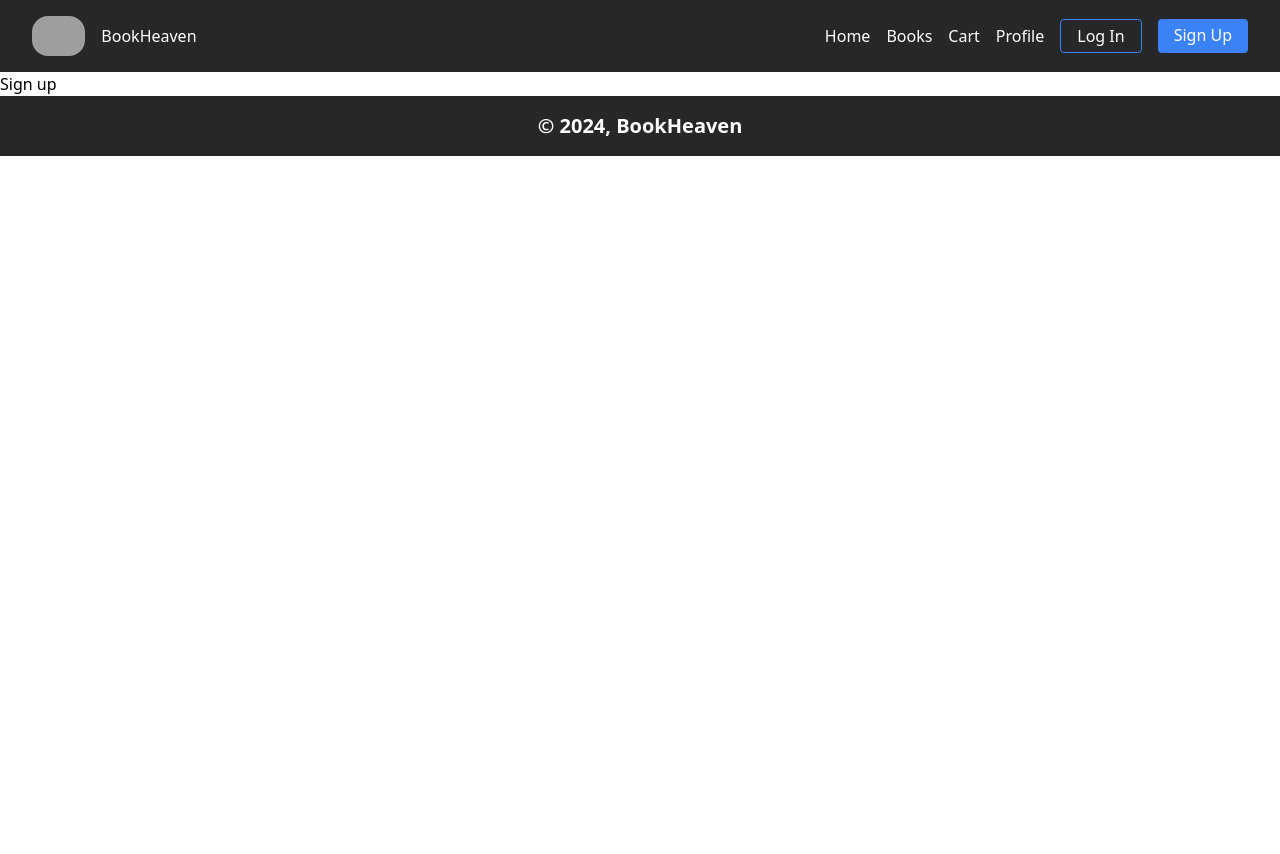
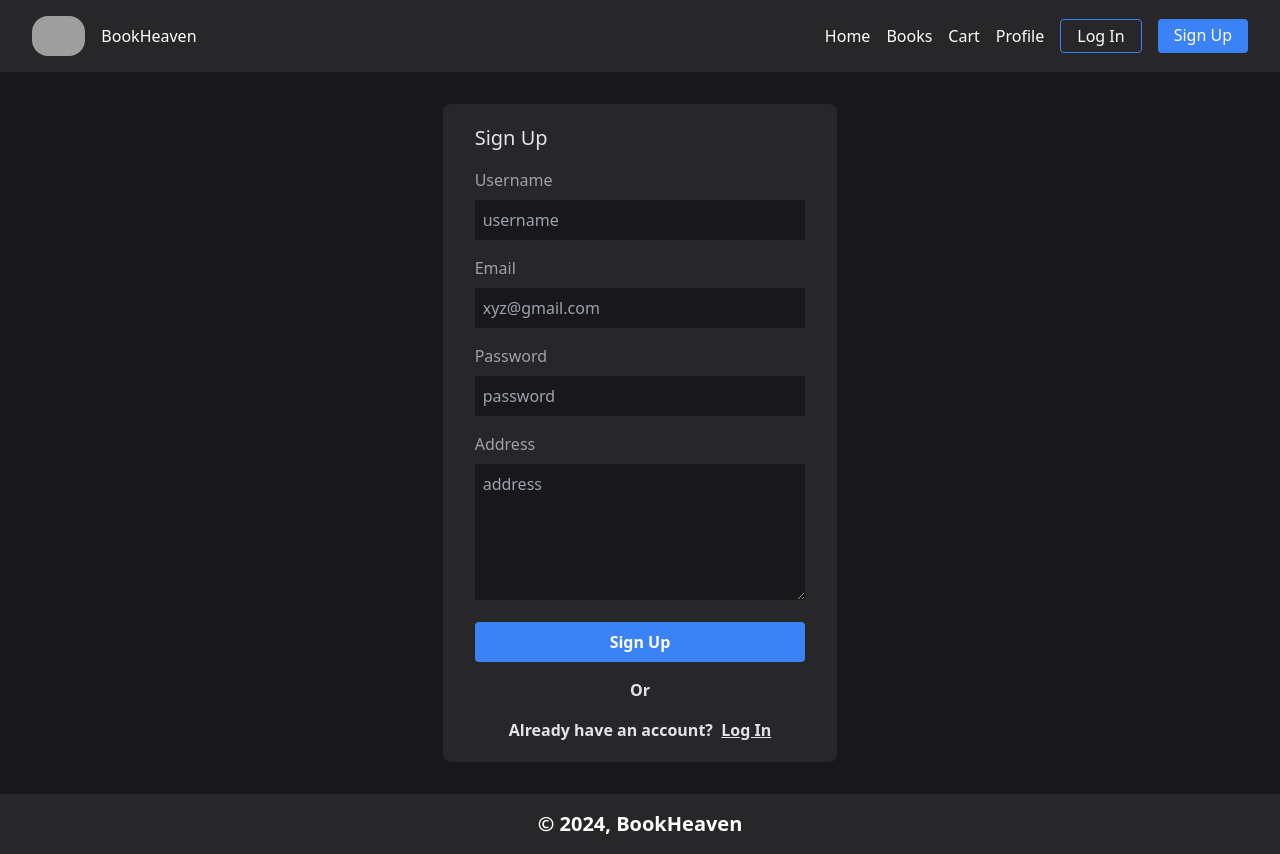
Before and after one commit to prishadoshi/book-store, a React (Vite) app in the folder frontend/: page /SignUp in a window 1280 px wide. Before the commit the page ends 800 px from the top, so only its background shows below. Built offline with nearby package versions, Linux system fonts and the light colour scheme; grey boxes are pictures that could not be loaded.

Commit message:
create login and signup UI

```diff
--- a/frontend/src/pages/Login.jsx
+++ b/frontend/src/pages/Login.jsx
@@ -1,7 +1,54 @@
 import React from "react";
+import { Link } from "react-router-dom";
 
 const Login = () => {
-  return <div>Login</div>;
+  return (
+    <div className="h-[90vh] bg-zinc-900 px-12 py-8 flex items-center justify-center">
+      <div className="bg-zinc-800 rounded-lg px-8 py-5 w-full md:w-3/6 lg:w-2/6">
+        <p className="text-zinc-200 text-xl">Log In</p>
+        <div className="mt-4">
+          <div>
+            <label htmlFor="" className="text-zinc-400">
+              Username
+            </label>
+            <input
+              type="text"
+              className="w-full mt-2 bg-zinc-900 text-zinc-100 p-2 outline-none"
+              placeholder="username"
+              name="username"
+              required
+            />
+          </div>
+          <div className="mt-4">
+            <label htmlFor="" className="text-zinc-400">
+              Password
+            </label>
+            <input
+              type="password"
+              className="w-full mt-2 bg-zinc-900 text-zinc-100 p-2 outline-none"
+              placeholder="password"
+              name="password"
+              required
+            />
+          </div>
+          <div className="mt-4">
+            <button className="w-full bg-blue-500 text-white font-semibold py-2 rounded hover:bg-blue-400">
+              Sign In
+            </button>
+          </div>
+          <p className="flex mt-4 items-center justify-center text-zinc-200 font-semibold">
+            Or
+          </p>
+          <p className="flex mt-4 items-center justify-center text-zinc-200 font-semibold">
+            Do not have an account? &nbsp;
+            <Link to="/signup" className="hover:text-blue-500">
+              <u>Sign Up</u>
+            </Link>
+          </p>
+        </div>
+      </div>
+    </div>
+  );
 };
 
 export default Login;
--- a/frontend/src/pages/SignUp.jsx
+++ b/frontend/src/pages/SignUp.jsx
@@ -1,7 +1,78 @@
 import React from "react";
+import { Link } from "react-router-dom";
 
 const SignUp = () => {
-  return <div>Sign up</div>;
+  return (
+    <div className="h-auto bg-zinc-900 px-12 py-8 flex items-center justify-center">
+      <div className="bg-zinc-800 rounded-lg px-8 py-5 w-full md:w-3/6 lg:w-2/6">
+        <p className="text-zinc-200 text-xl">Sign Up</p>
+        <div className="mt-4">
+          <div>
+            <label htmlFor="" className="text-zinc-400">
+              Username
+            </label>
+            <input
+              type="text"
+              className="w-full mt-2 bg-zinc-900 text-zinc-100 p-2 outline-none"
+              placeholder="username"
+              name="username"
+              required
+            />
+          </div>
+          <div className="mt-4">
+            <label htmlFor="" className="text-zinc-400">
+              Email
+            </label>
+            <input
+              type="email"
+              className="w-full mt-2 bg-zinc-900 text-zinc-100 p-2 outline-none"
+              placeholder="xyz@gmail.com"
+              name="email"
+              required
+            />
+          </div>
+          <div className="mt-4">
+            <label htmlFor="" className="text-zinc-400">
+              Password
+            </label>
+            <input
+              type="password"
+              className="w-full mt-2 bg-zinc-900 text-zinc-100 p-2 outline-none"
+              placeholder="password"
+              name="password"
+              required
+            />
+          </div>
+          <div className="mt-4">
+            <label htmlFor="" className="text-zinc-400">
+              Address
+            </label>
+            <textarea
+              className="w-full mt-2 bg-zinc-900 text-zinc-100 p-2 outline-none"
+              rows="5"
+              placeholder="address"
+              name="Address"
+              required
+            />
+          </div>
+          <div className="mt-4">
+            <button className="w-full bg-blue-500 text-white font-semibold py-2 rounded hover:bg-blue-400">
+              Sign Up
+            </button>
+          </div>
+          <p className="flex mt-4 items-center justify-center text-zinc-200 font-semibold">
+            Or
+          </p>
+          <p className="flex mt-4 items-center justify-center text-zinc-200 font-semibold">
+            Already have an account? &nbsp;
+            <Link to="/login" className="hover:text-blue-500">
+              <u>Log In</u>
+            </Link>
+          </p>
+        </div>
+      </div>
+    </div>
+  );
 };
 
 export default SignUp;
```
